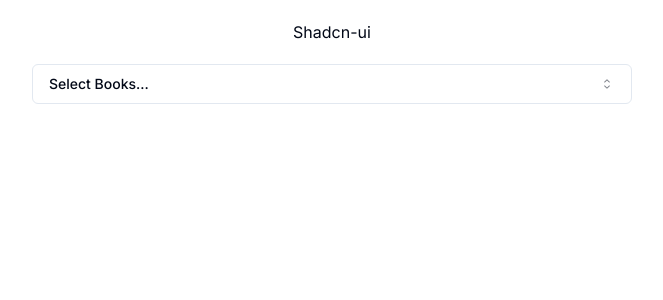
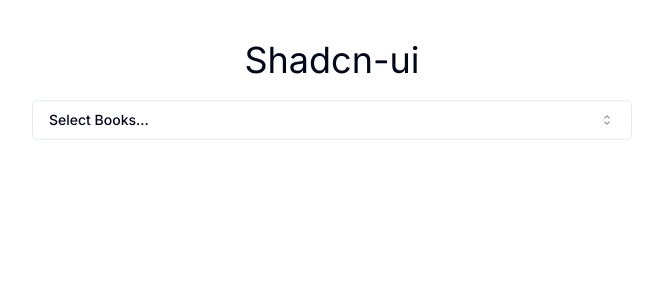
Before and after one commit to CodewithTanzeel/shadcn-ui-05, a Next.js app: page / in a window 1280 px wide. Shown: the top 300 px of the page, without its empty margins (308-971 px from the left). Built offline with nearby package versions, Linux system fonts and the light colour scheme.

Commit message:
Update page.tsx

```diff
--- a/src/app/page.tsx
+++ b/src/app/page.tsx
@@ -3,13 +3,17 @@
 
 export default function Home() {
   return (
-    <div className="p-5 justify-center items-center text-center ">
+    <main className="">
+    <div className="
+    justify-center items-center text-center pt-10 p-25 ">
 
-   <h1 className="">Shadcn-ui</h1>
-   <div>
+   <h1 className="text-4xl ">Shadcn-ui</h1>
+   <div className="items-center ">
    <ComboboxDemo/>
    </div>
+
     </div>
+    </main>
 
   );
 }
```
